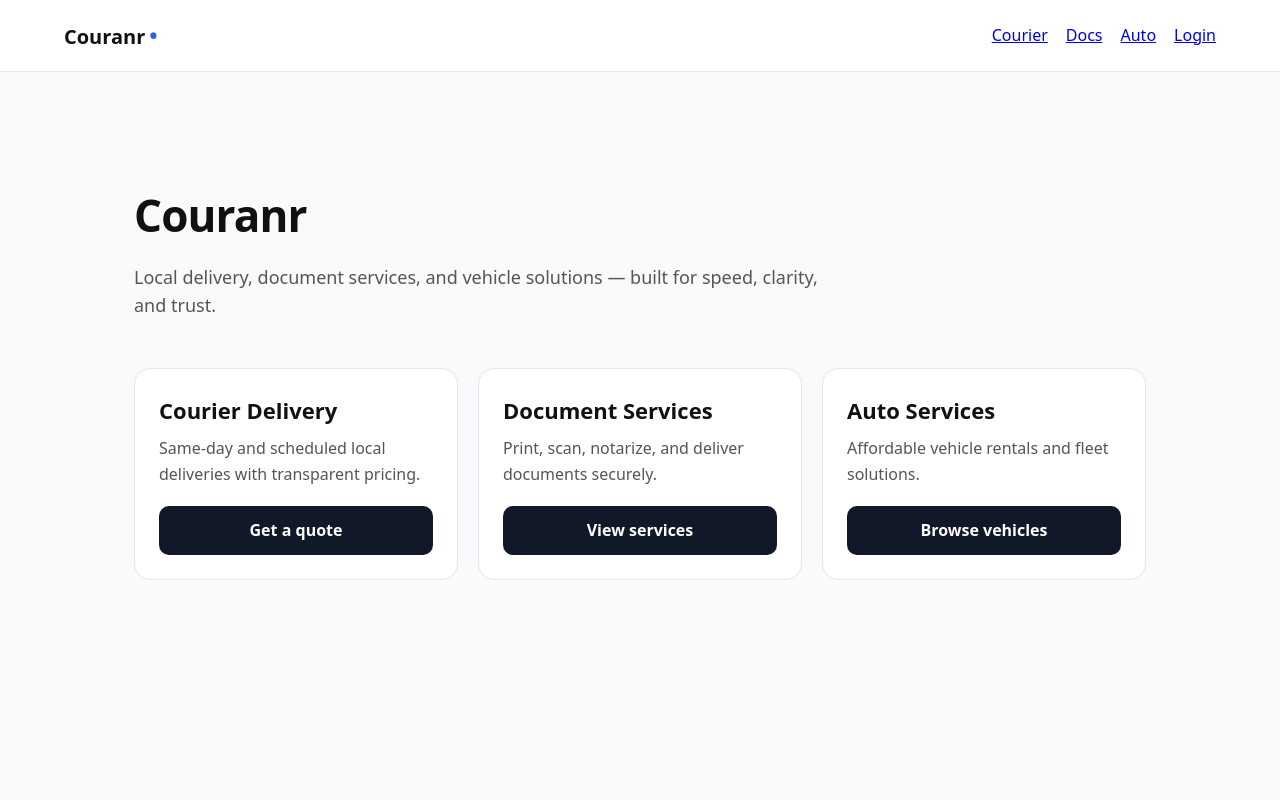
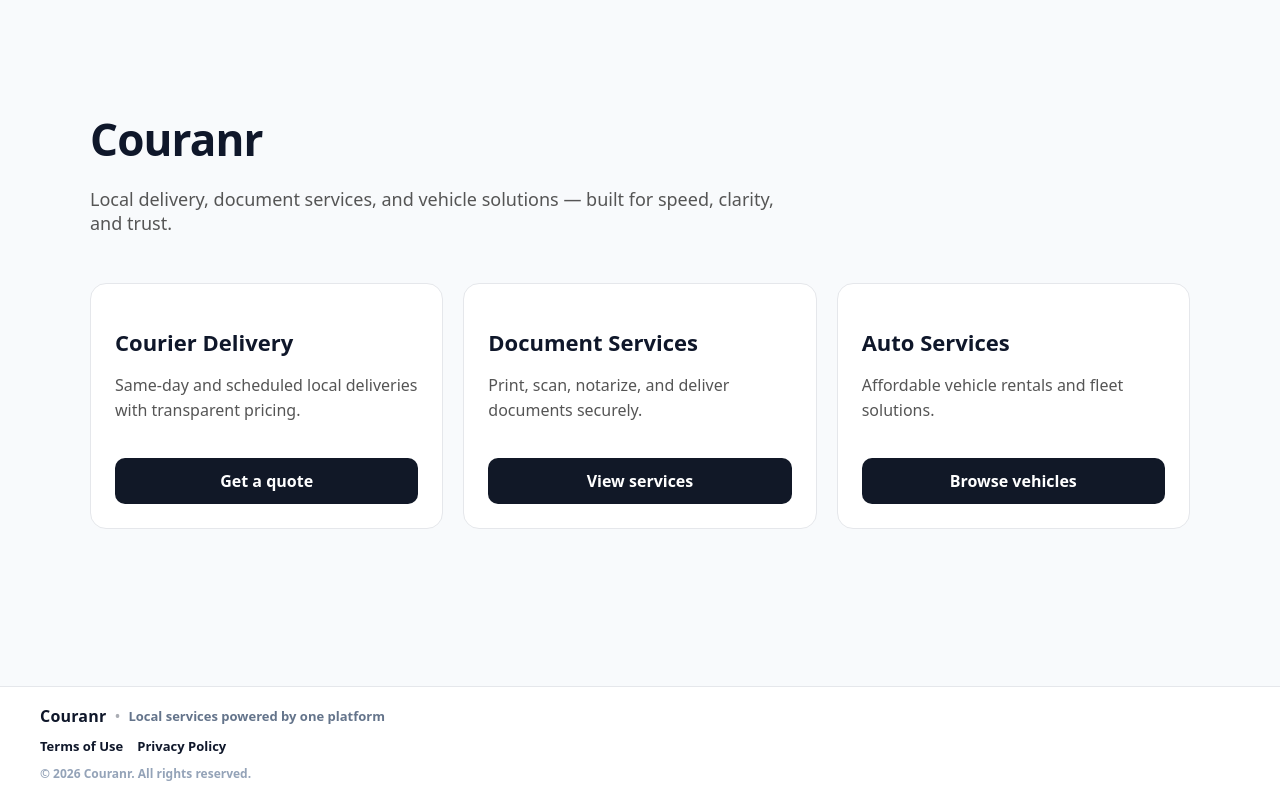
Before and after one commit to kkoly10/couranr-os, a Next.js app: page / in a window 1280 px wide. Built offline with nearby package versions, Linux system fonts and the light colour scheme; no server answers.

Commit message:
Update layout.tsx

```diff
--- a/app/layout.tsx
+++ b/app/layout.tsx
@@ -1,10 +1,10 @@
-import "./globals.css";
+// app/layout.tsx
+import type { Metadata } from "next";
 import Link from "next/link";
-import AuthHeader from "@/components/AuthHeader";
 
-export const metadata = {
+export const metadata: Metadata = {
   title: "Couranr",
-  description: "Courier, Docs, and Auto services",
+  description: "Couranr — Auto, Delivery, and Docs",
 };
 
 export default function RootLayout({
@@ -14,89 +14,110 @@ export default function RootLayout({
 }) {
   return (
     <html lang="en">
-      <body
-        style={{
-          margin: 0,
-          fontFamily:
-            'system-ui, -apple-system, Segoe UI, Roboto, Arial, sans-serif',
-          color: "#111",
-        }}
-      >
-        {/* HEADER */}
-        <header
-          style={{
-            position: "sticky",
-            top: 0,
-            zIndex: 40,
-            background: "rgba(255,255,255,0.95)",
-            backdropFilter: "blur(10px)",
-            borderBottom: "1px solid #e5e7eb",
-          }}
-        >
-          <div
-            style={{
-              maxWidth: 1200,
-              margin: "0 auto",
-              padding: "18px 24px",
-              display: "flex",
-              justifyContent: "space-between",
-              alignItems: "center",
-            }}
-          >
-            {/* BRAND */}
-            <Link
-              href="/"
-              style={{
-                display: "flex",
-                alignItems: "center",
-                gap: 10,
-                textDecoration: "none",
-                color: "#111",
-              }}
-            >
-              <span style={{ fontSize: 20, fontWeight: 650 }}>
-                Couranr
-                <span
-                  style={{
-                    color: "#2563eb",
-                    fontSize: 22,
-                    marginLeft: 4,
-                  }}
-                >
-                  •
-                </span>
-              </span>
-            </Link>
+      <body style={body}>
+        <div style={shell}>
+          {/* Main content */}
+          <div style={contentWrap}>{children}</div>
 
-            {/* NAV */}
-            <nav
-              style={{
-                display: "flex",
-                gap: 18,
-                alignItems: "center",
-              }}
-            >
-              <Link href="/courier">Courier</Link>
-              <Link href="/docs">Docs</Link>
-              <Link href="/auto">Auto</Link>
+          {/* Global footer (non-admin pages will show this automatically) */}
+          <footer style={footer}>
+            <div style={footerInner}>
+              <div style={brandRow}>
+                <span style={brand}>Couranr</span>
+                <span style={dot}>•</span>
+                <span style={muted}>Local services powered by one platform</span>
+              </div>
 
-              {/* Auth-aware controls */}
-              <AuthHeader />
-            </nav>
-          </div>
-        </header>
+              <nav style={footerNav}>
+                <Link href="/terms" style={footerLink}>
+                  Terms of Use
+                </Link>
+                <Link href="/privacy" style={footerLink}>
+                  Privacy Policy
+                </Link>
+              </nav>
 
-        {/* CONTENT */}
-        <main
-          style={{
-            maxWidth: 1100,
-            margin: "0 auto",
-            padding: "28px 20px",
-          }}
-        >
-          {children}
-        </main>
+              <div style={smallPrint}>
+                © {new Date().getFullYear()} Couranr. All rights reserved.
+              </div>
+            </div>
+          </footer>
+        </div>
       </body>
     </html>
   );
 }
+
+/* ---------------- styles ---------------- */
+
+const body: React.CSSProperties = {
+  margin: 0,
+  background: "#f8fafc",
+  color: "#0f172a",
+  fontFamily:
+    'ui-sans-serif, system-ui, -apple-system, Segoe UI, Roboto, Helvetica, Arial, "Apple Color Emoji","Segoe UI Emoji"',
+};
+
+const shell: React.CSSProperties = {
+  minHeight: "100vh",
+  display: "flex",
+  flexDirection: "column",
+};
+
+const contentWrap: React.CSSProperties = {
+  flex: 1,
+};
+
+const footer: React.CSSProperties = {
+  borderTop: "1px solid #e5e7eb",
+  background: "#ffffff",
+};
+
+const footerInner: React.CSSProperties = {
+  maxWidth: 1200,
+  margin: "0 auto",
+  padding: "18px 24px",
+  display: "grid",
+  gap: 10,
+};
+
+const brandRow: React.CSSProperties = {
+  display: "flex",
+  alignItems: "center",
+  gap: 8,
+  flexWrap: "wrap",
+};
+
+const brand: React.CSSProperties = {
+  fontWeight: 900,
+  letterSpacing: 0.2,
+};
+
+const dot: React.CSSProperties = {
+  opacity: 0.35,
+};
+
+const muted: React.CSSProperties = {
+  color: "#64748b",
+  fontSize: 13,
+  fontWeight: 600,
+};
+
+const footerNav: React.CSSProperties = {
+  display: "flex",
+  gap: 14,
+  flexWrap: "wrap",
+};
+
+const footerLink: React.CSSProperties = {
+  textDecoration: "none",
+  color: "#0f172a",
+  fontWeight: 800,
+  fontSize: 13,
+};
+
+const smallPrint: React.CSSProperties = {
+  color: "#94a3b8",
+  fontSize: 12,
+  fontWeight: 700,
+};
```
